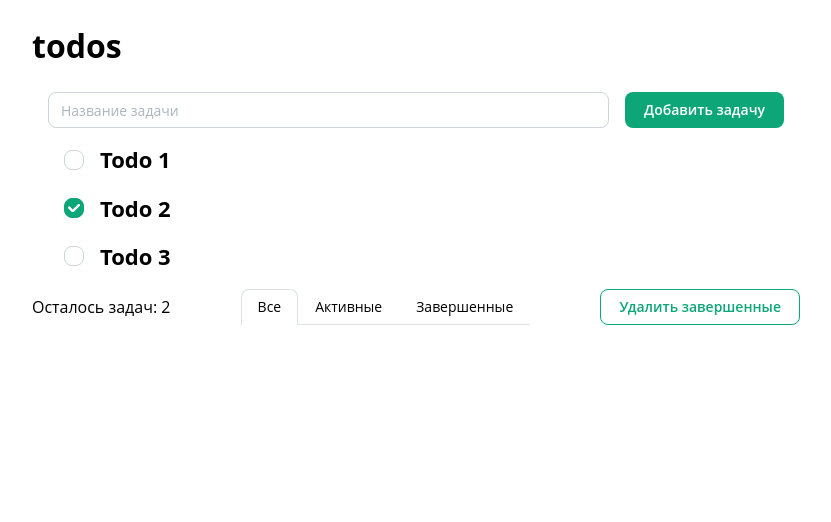
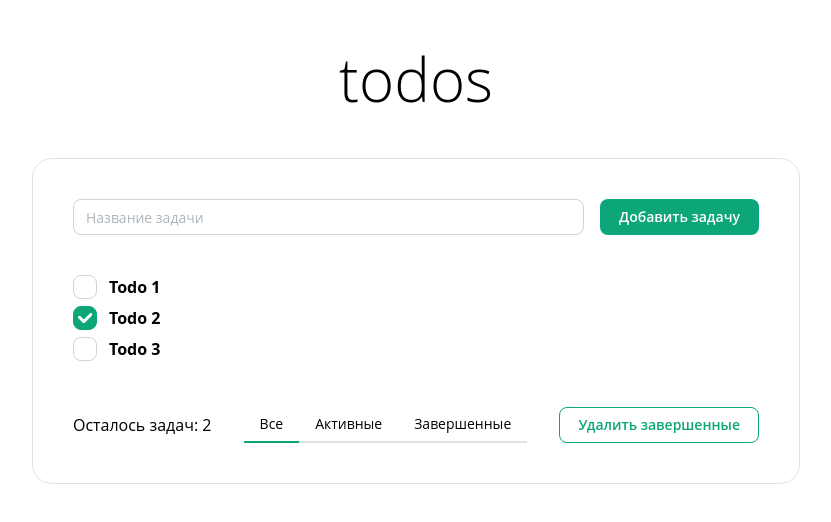
Before and after one commit to NadyaGus/todo_app, a React (Vite) app: page / in a window 1280 px wide. Shown: the top 522 px of the page, without its empty margins (224-1055 px from the left). Built offline with nearby package versions, Linux system fonts and the light colour scheme.

Commit message:
feat: add styles

```diff
--- a/src/App.tsx
+++ b/src/App.tsx
@@ -1,6 +1,6 @@
 import { type ReactElement, useState } from 'react';
 
-import { Container } from '@mantine/core';
+import { Container, Flex, Paper, Title } from '@mantine/core';
 
 import type { Todo } from './types/todo';
 
@@ -45,11 +45,21 @@ function App(): ReactElement {
 
   return (
     <div className="App">
-      <Container maw={800}>
-        <h1>todos</h1>
-        <AddTodoForm addTodo={addTodo} />
-        <TodoList list={filterTodo(filter)} toggleTodo={toggleTodo} />
-        <Navigation deleteCompleted={deleteCompleted} filterTodo={setFilter} tasksCount={filterTodo('active').length} />
+      <Container maw={800} miw={320}>
+        <Title fw={300} my={40} order={1} size={60} ta={'center'}>
+          todos
+        </Title>
+        <Paper my={40} p={40} radius={20} withBorder>
+          <Flex direction={'column'} gap={40}>
+            <AddTodoForm addTodo={addTodo} />
+            <TodoList list={filterTodo(filter)} toggleTodo={toggleTodo} />
+            <Navigation
+              deleteCompleted={deleteCompleted}
+              filterTodo={setFilter}
+              tasksCount={filterTodo('active').length}
+            />
+          </Flex>
+        </Paper>
       </Container>
     </div>
   );
--- a/src/components/form/AddTodoForm.tsx
+++ b/src/components/form/AddTodoForm.tsx
@@ -1,6 +1,6 @@
 import type { ReactElement } from 'react';
 
-import { Button, Container, TextInput } from '@mantine/core';
+import { Button, TextInput } from '@mantine/core';
 import { Form, useForm } from '@mantine/form';
 
 import classes from './index.module.css';
@@ -21,11 +21,9 @@ export const AddTodoForm = ({ addTodo }: { addTodo: (title: string) => void }):
   };
 
   return (
-    <Container my={'auto'}>
-      <Form className={classes.form} form={form} onSubmit={(values) => handleFormSubmit(values)}>
-        <TextInput placeholder="Название задачи" {...form.getInputProps('title')} flex={1} />
-        <Button type="submit">Добавить задачу</Button>
-      </Form>
-    </Container>
+    <Form className={classes.form} form={form} onSubmit={(values) => handleFormSubmit(values)}>
+      <TextInput placeholder="Название задачи" {...form.getInputProps('title')} flex={1} />
+      <Button type="submit">Добавить задачу</Button>
+    </Form>
   );
 };
--- a/src/components/item/Item.tsx
+++ b/src/components/item/Item.tsx
@@ -1,6 +1,6 @@
 import { type ReactElement, useState } from 'react';
 
-import { Checkbox, Flex, ListItem, Title } from '@mantine/core';
+import { Checkbox, Flex, ListItem } from '@mantine/core';
 
 interface Props {
   todo: {
@@ -22,10 +22,9 @@ export const Item = ({ todo, toggleTodo }: Props): ReactElement => {
   };
 
   return (
-    <ListItem key={todo.id} m="md">
+    <ListItem key={todo.id}>
       <Flex align="center" gap="md" justify="space-between">
-        <Checkbox checked={checked} onChange={handleChange} />
-        <Title order={3}>{title}</Title>
+        <Checkbox checked={checked} fw={'bolder'} label={title} onChange={handleChange} size="md" />
       </Flex>
     </ListItem>
   );
--- a/src/components/list/TodoList.tsx
+++ b/src/components/list/TodoList.tsx
@@ -7,8 +7,16 @@ import type { Todo } from '../../types/todo';
 import { Item } from '../item';
 
 export const TodoList = ({ list, toggleTodo }: { list: Todo[]; toggleTodo: (id: number) => void }): ReactElement => {
+  if (list.length === 0) {
+    return (
+      <div className="todo-list">
+        <span className="todo-list__empty">Список задач пуст</span>
+      </div>
+    );
+  }
+
   return (
-    <List listStyleType="none" m="md">
+    <List listStyleType="none">
       {list.map((todo) => (
         <Item
           key={todo.id}
--- a/src/components/navigation/navigation.tsx
+++ b/src/components/navigation/navigation.tsx
@@ -12,9 +12,9 @@ export const Navigation = ({
   tasksCount: number;
 }): ReactElement => {
   return (
-    <Flex align="center" justify="space-between">
+    <Flex align="center" direction={{ base: 'column', sm: 'row' }} gap={'lg'} justify="space-between">
       <Text>{`Осталось задач: ${tasksCount}`}</Text>
-      <Tabs defaultValue="all" variant="outline">
+      <Tabs defaultValue="all" variant="default">
         <Tabs.List justify="center">
           <Tabs.Tab onClick={() => filterTodo('all')} value="all">
             Все
--- a/src/utils/mantine/theme.ts
+++ b/src/utils/mantine/theme.ts
@@ -4,7 +4,7 @@ const theme = createTheme({
   breakpoints: {
     lg: '74em',
     md: '64em',
-    sm: '44em',
+    sm: '48em',
     xl: '90em',
     xs: '30em',
   },
```
